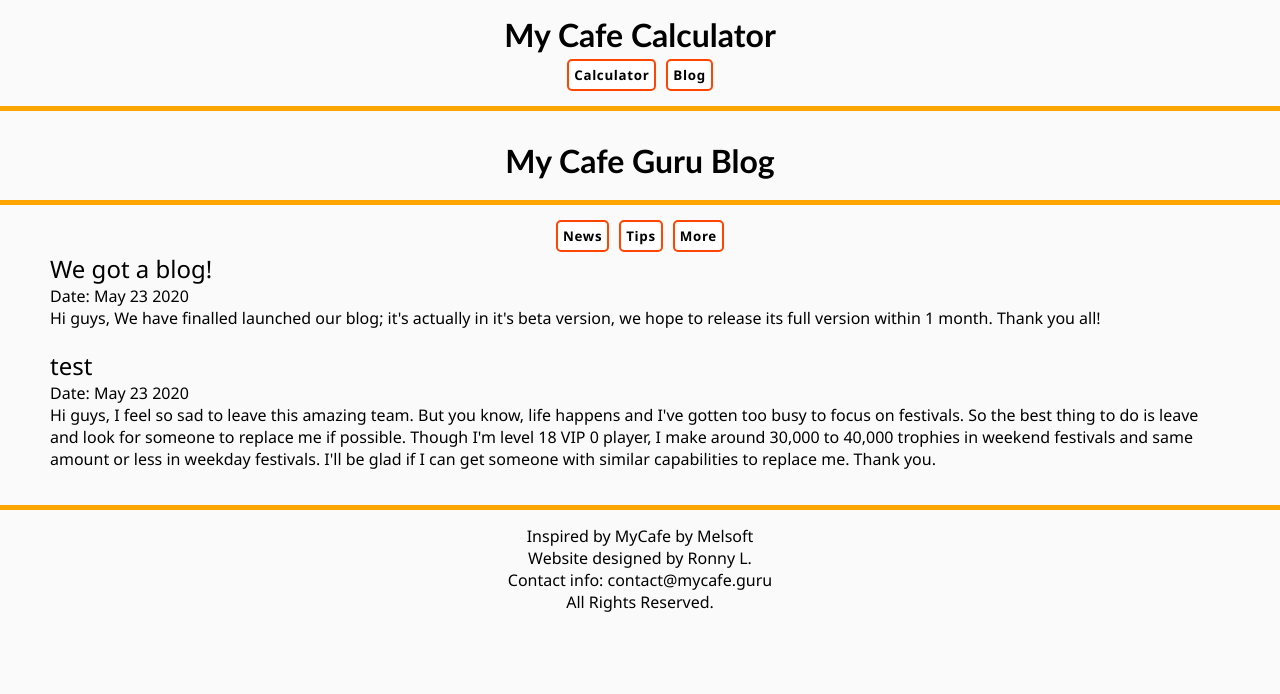
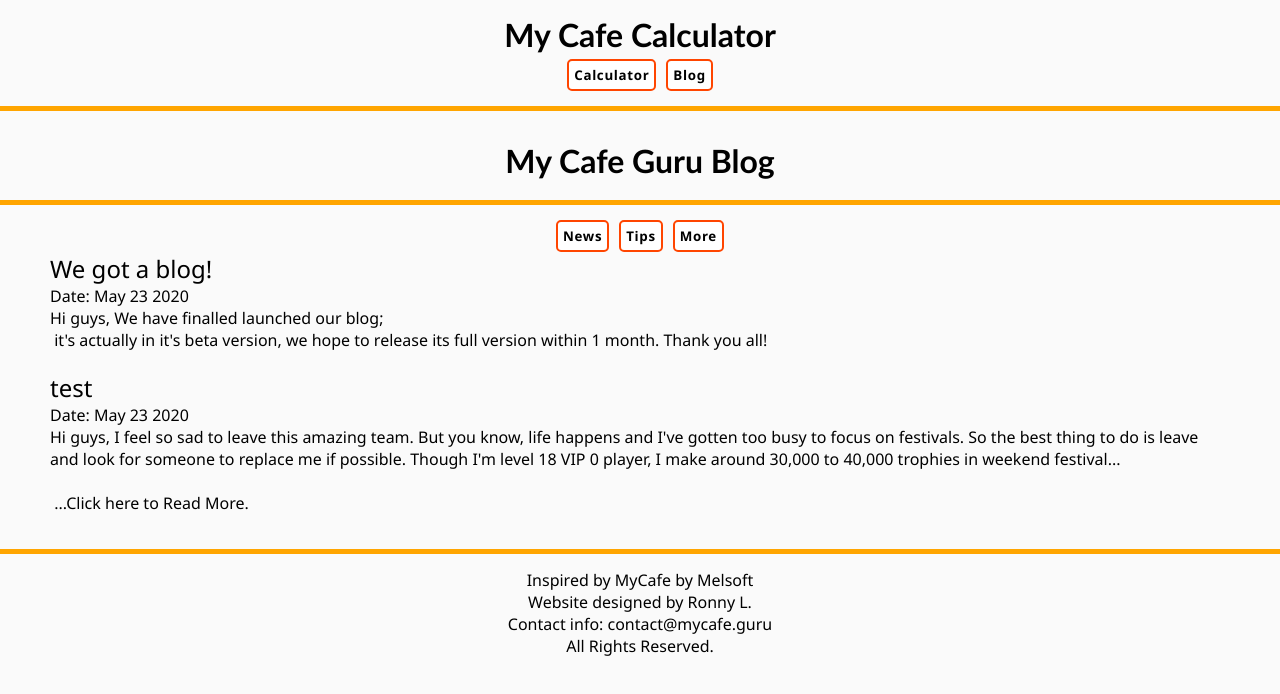
Before and after one commit to rojolelo/mycafe.guru, a React (Create React App) app: page /blog in a window 1280 px wide. Shown: the top 694 px of the page. Built offline with nearby package versions, Linux system fonts and the light colour scheme; a web font is replaced by a local one.

Commit message:
blog posts can linejump \n and ...read more
css prewrap
added a read more function per post

```diff
--- a/src/Blog.css
+++ b/src/Blog.css
@@ -18,3 +18,7 @@
 .category-menu-container {
   text-align: center;
 }
+
+.blogpost-content {
+  white-space: pre-wrap;
+}
--- a/src/components/blog/BlogPost.js
+++ b/src/components/blog/BlogPost.js
@@ -5,6 +5,21 @@
   const date = props.data.date;
   const img = props.data.img;
   const text = props.data.text;
+
+  var textReducer = () => {
+    console.log(text.length);
+    if (text.length <= 400) return text;
+
+    let finalText = '';
+    for (let i = 0; i < 300; i++) {
+      finalText += text[i];
+    }
+
+    finalText += '... \n \n ...Click here to Read More.';
+
+    return finalText;
+  };
+
   return (
     <div className="blogpost-container">
       <div className="blogpost-title">
@@ -15,7 +30,7 @@
         <p>Date: {date} </p>
       </div>
 
-      <div className="blogpost-content">{text}</div>
+      <div className="blogpost-content">{textReducer()}</div>
     </div>
   );
 };
--- a/src/components/blog/articles/1.json
+++ b/src/components/blog/articles/1.json
@@ -5,7 +5,7 @@
       "date": "May 23 2020",
       "category": "misc",
       "img": "",
-      "text": "Hi guys, We have finalled launched our blog; it's actually in it's beta version, we hope to release its full version within 1 month. Thank you all!"
+      "text": "Hi guys, We have finalled launched our blog; \n it's actually in it's beta version, we hope to release its full version within 1 month. Thank you all!"
     },
     {
       "title": "test",
```
